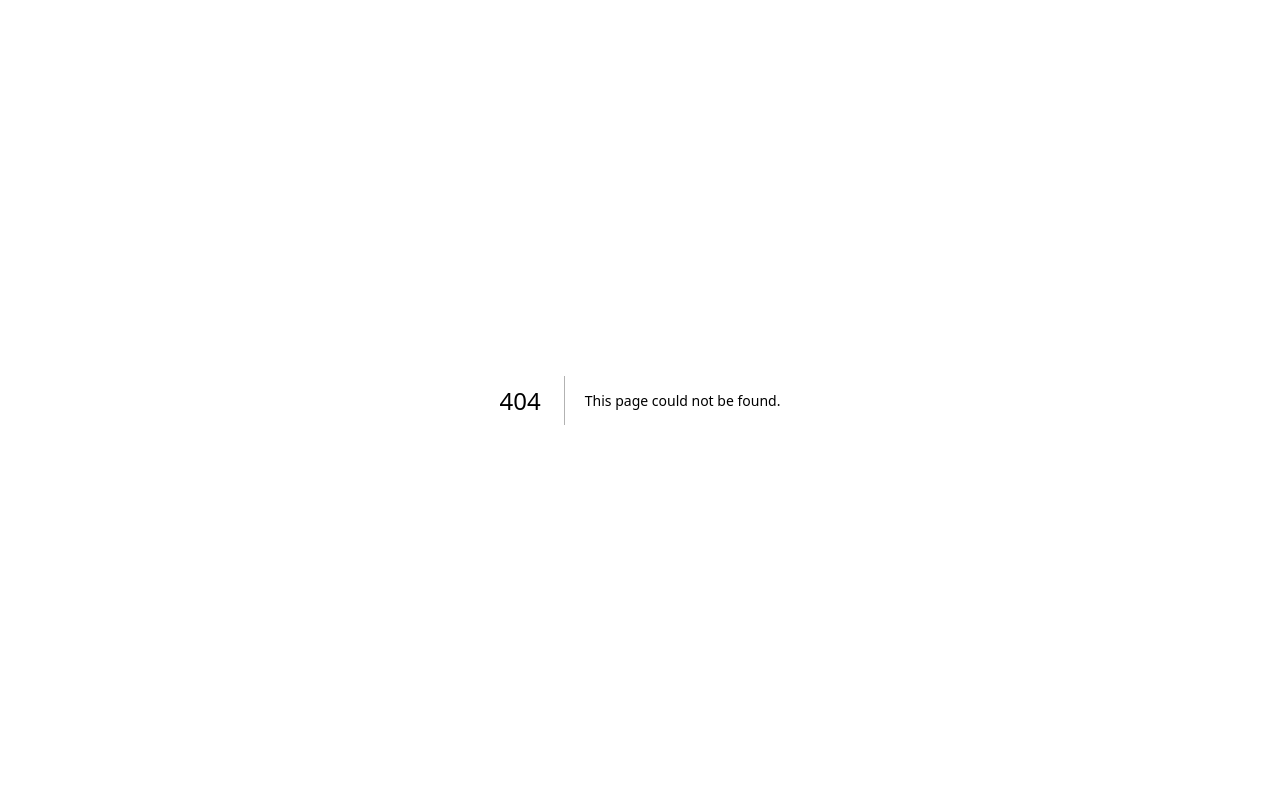
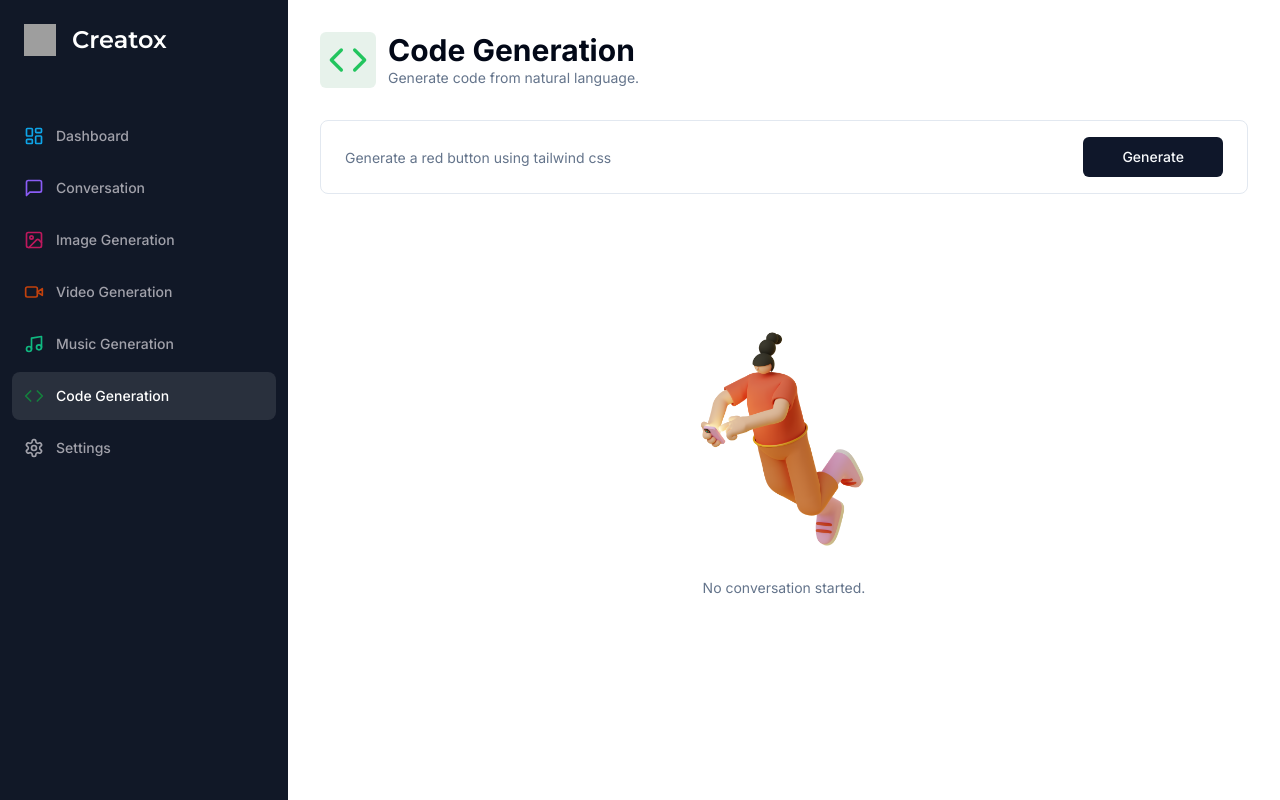
Before and after one commit to elqessouartariq/Creatox, a Next.js app: page /code in a window 1280 px wide. Before the commit this address had no page. Built offline with nearby package versions, Linux system fonts and the light colour scheme; grey boxes are pictures that could not be loaded.

Commit message:
feat: add code genration res ui

```diff
--- /dev/null
+++ b/app/(dashboard)/(routes)/code/constants.ts
@@ -0,0 +1,7 @@
+import * as z from "zod";
+
+export const formSchema = z.object({
+	prompt: z.string().min(1, {
+		message: "Prompt must be at least 1 character long",
+	}),
+});
--- /dev/null
+++ b/app/(dashboard)/(routes)/code/page.tsx
@@ -0,0 +1,147 @@
+"use client";
+
+import * as z from "zod";
+import axios from "axios";
+import { useRouter } from "next/navigation";
+import { Code } from "lucide-react";
+import { useForm } from "react-hook-form";
+import { zodResolver } from "@hookform/resolvers/zod";
+
+import Heading from "@/components/Heading";
+
+import { formSchema } from "./constants";
+import { Form, FormControl, FormField, FormItem } from "@/components/ui/form";
+import { Input } from "@/components/ui/input";
+import { Button } from "@/components/ui/button";
+import { useState } from "react";
+import ReactMarkdown from "react-markdown";
+import { ChatCompletionRequestMessage } from "openai";
+import { Empty } from "@/components/empty";
+import { Loader } from "@/components/loader";
+import { UserAvatar } from "@/components/user-avatar";
+import { BotAvatar } from "@/components/bot-avatar";
+import { cn } from "@/lib/utils";
+
+const CodePage = () => {
+	const router = useRouter();
+	const [messages, setMessages] = useState<ChatCompletionRequestMessage[]>([]);
+
+	const form = useForm<z.infer<typeof formSchema>>({
+		resolver: zodResolver(formSchema),
+		defaultValues: {
+			prompt: "",
+		},
+	});
+	const isLoading = form.formState.isSubmitting;
+	const onSubmit = async (data: z.infer<typeof formSchema>) => {
+		try {
+			const userMessage: ChatCompletionRequestMessage = {
+				role: "user",
+				content: data.prompt,
+			};
+			console.log(userMessage);
+
+			const newMessages = [...messages, userMessage];
+
+			const response = await axios.post("/api/code", {
+				messages: newMessages,
+			});
+
+			setMessages((current) => [...current, userMessage, response.data]);
+			form.reset();
+		} catch (error: any) {
+			console.log(error);
+		} finally {
+			router.refresh();
+		}
+	};
+
+	return (
+		<div>
+			<Heading
+				title="Code Generation"
+				description="Generate code from natural language."
+				icon={Code}
+				iconColor="text-green-500"
+				bgColor="bg-green-700/10"
+			/>
+			<div className="px-4 lg:px-8">
+				<div>
+					<Form {...form}>
+						<form
+							onSubmit={form.handleSubmit(onSubmit)}
+							className="rounded-lg border  w-full p-4  px-3 md:px-6 focus-within:shadow-sm grid grid-cols-12 gap-2"
+						>
+							<FormField
+								name="prompt"
+								render={({ field }) => (
+									<FormItem className="col-span-12 lg:col-span-10">
+										<FormControl className="m-0 p-0">
+											<Input
+												className="border-0 outline-none focus-visible:ring-0 focus-visible:ring-transparent"
+												disabled={isLoading}
+												placeholder="Generate a red button using tailwind css"
+												{...field}
+											/>
+										</FormControl>
+									</FormItem>
+								)}
+							/>
+							<Button
+								className="col-span-12 lg:col-span-2 w-full"
+								disabled={isLoading}
+							>
+								Generate
+							</Button>
+						</form>
+					</Form>
+				</div>
+				<div className="space-y-4 mt-4">
+					{isLoading && (
+						<div className="p-8 rounded-lg w-full flex items-center justify-center bg-muted">
+							<Loader />
+						</div>
+					)}
+					{messages.length === 0 && !isLoading && (
+						<div>
+							<Empty label="No conversation started." />
+						</div>
+					)}
+					<div className="flex flex-col-reverse gap-y-4">
+						{messages.map((message) => (
+							<div
+								key={message.content}
+								className={cn(
+									"p-8 w-full flex items-start gap-x-8 rounded-lg",
+									message.role === "user"
+										? "bg-white border border-black/10"
+										: "bg-muted"
+								)}
+							>
+								{message.role === "user" ? <UserAvatar /> : <BotAvatar />}
+
+								<ReactMarkdown
+									components={{
+										pre: ({node, ...props}) => (
+											<div className="overflow-auto w-full my-2 bg-black/10 p-2 rounded-lg">
+											<pre {...props} />
+											</div>
+										),
+										code:({node, ...props}) => (
+											<code className="bg-black/10 p-1 rounded-lg" {...props}/>
+										)
+									}}
+									className="text-sm overflow-hidden leading-7"
+								>
+									{message.content || ""	}
+								</ReactMarkdown>
+							</div>
+						))}
+					</div>
+				</div>
+			</div>
+		</div>
+	);
+};
+
+export default CodePage;
```
